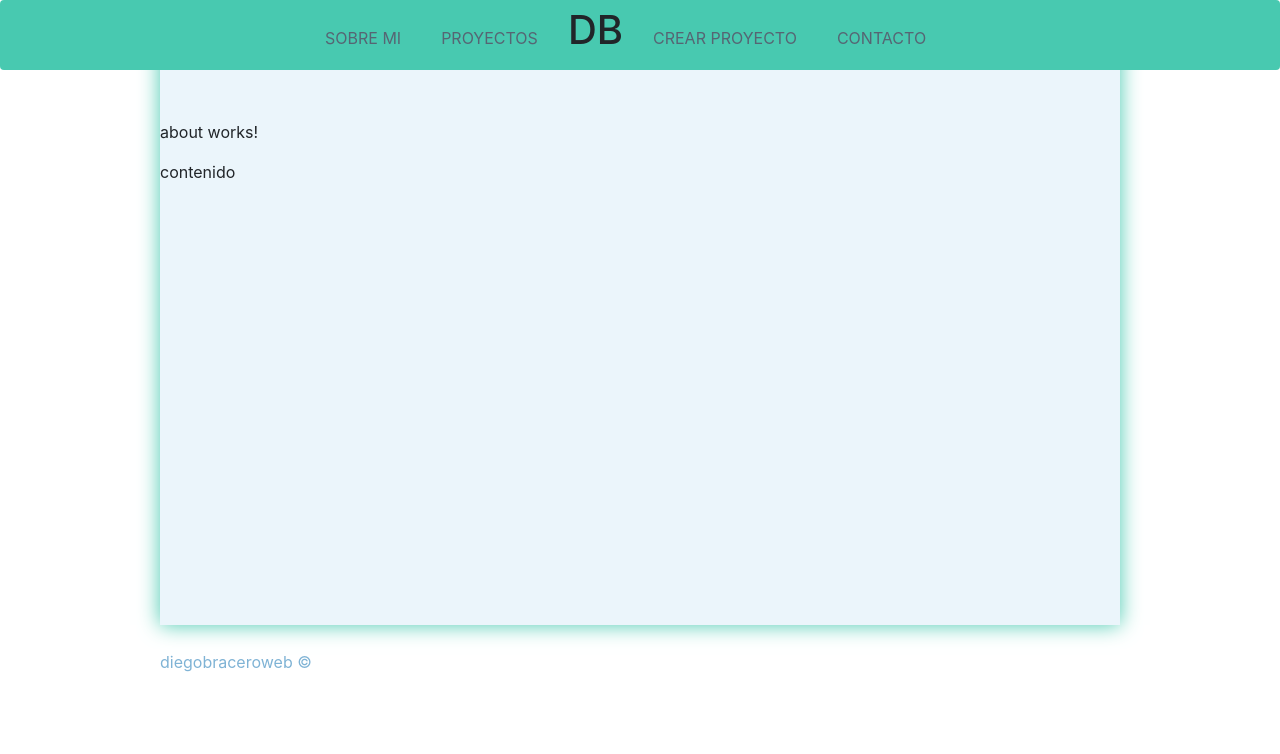
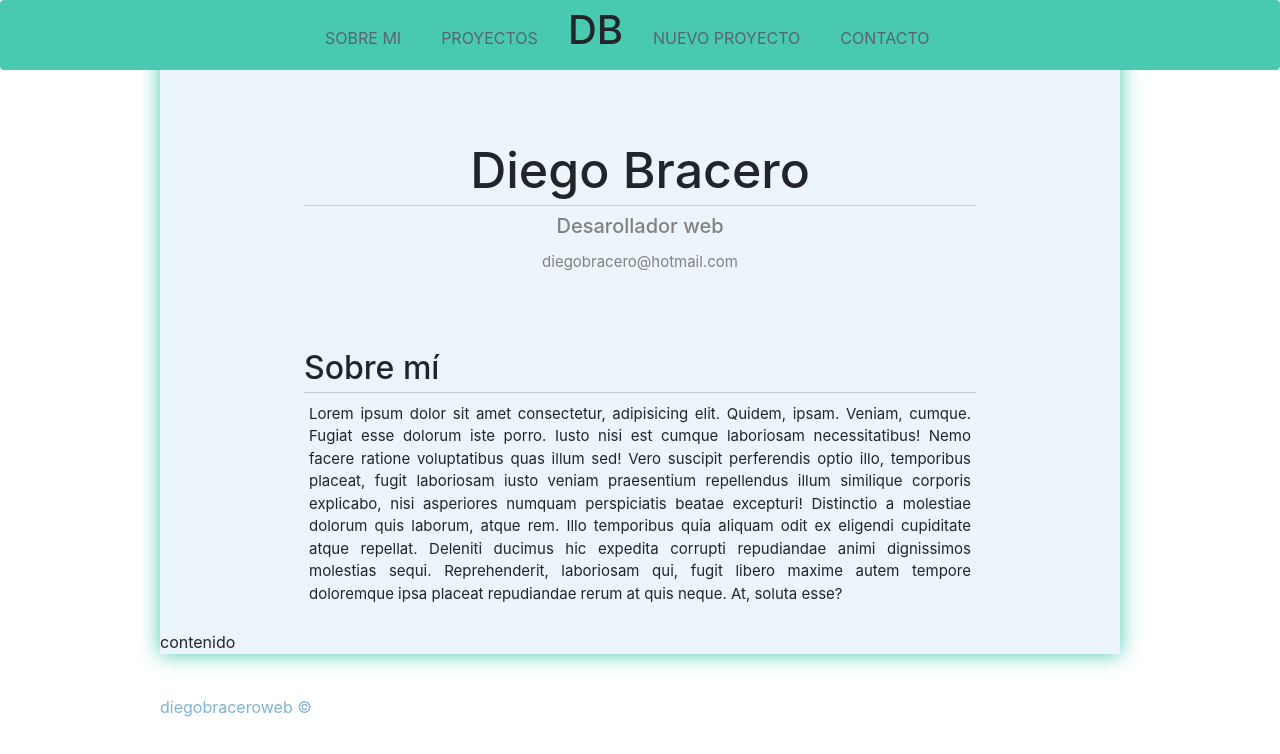
Before and after one commit to dgbracero/PortafolioAngular, an Angular app: page / in a window 1280 px wide. Shown: the top 754 px of the page. Built offline with nearby package versions, Linux system fonts and the light colour scheme.

Commit message:
Página sobre mi

```diff
--- a/src/app/app.component.css
+++ b/src/app/app.component.css
@@ -90,3 +90,17 @@ footer{
     padding-top: 25px;
     color:  #7FB3D5 ;
 }
+
+/*Sobre mi*/
+
+#title{
+    width: 70%;
+    margin: 0px auto;
+    text-align: center;
+    margin-top: 20px;
+    margin-bottom: 100px;
+}
+
+h2{
+    border: 1px solid red;
+}
--- a/src/app/app.component.html
+++ b/src/app/app.component.html
@@ -317,7 +317,7 @@
     <li><a [routerLink]= "['/sobre-mi']" [routerLinkActive] = "['actived']"> Sobre mi</a></li>
     <li><a [routerLink]= "['/proyectos']" [routerLinkActive] = "['actived']"> Proyectos</a></li>
     <li class="logo"><h1 href="#">DB</h1></li>
-    <li><a [routerLink]= "['/crear-proyecto']" [routerLinkActive] = "['actived']"> Crear proyecto</a></li>
+    <li><a [routerLink]= "['/crear-proyecto']" [routerLinkActive] = "['actived']">Nuevo proyecto</a></li>
     <li><a [routerLink]= "['/contacto']" [routerLinkActive] = "['actived']"> Contacto</a></li>
   </ul>
 </header>
--- a/src/app/components/about/about.component.css
+++ b/src/app/components/about/about.component.css
@@ -0,0 +1,47 @@
+.title{
+    width: 70%;
+    margin: 0px auto;
+    text-align: center;
+    margin-top: 20px;
+    margin-bottom: 70px;
+}
+
+h1{
+    /*border: 1px solid red;*/
+    text-align: center;
+    font-size: 50px;
+    border-bottom:1px solid #ccc;
+    padding-bottom: 5px;
+}
+
+
+.title h2{
+    text-align: center;
+    font-size: 20px;
+    color: gray;
+}
+
+.title p{
+    text-align: center;
+    font-size: 15px;
+    color: gray;
+}
+
+p{
+    text-align: justify;
+    padding: 5px;
+}
+
+
+article.about{
+    width: 70%;
+    margin: 0px auto;
+    margin-bottom: 20px;
+    font-size: 15px;
+}
+
+.about h2{
+    border-bottom: 1px solid #ccc;
+    padding-bottom: 5px;
+    margin-bottom: 5px;
+}
--- a/src/app/components/about/about.component.html
+++ b/src/app/components/about/about.component.html
@@ -1 +1,12 @@
-<p>about works!</p>
+<div class="title">
+    <h1>{{title}}</h1>
+    <h2>{{subtitle}}</h2>
+    <p>{{email}}</p>
+</div>
+
+<article class="about">
+    <h2>Sobre mí</h2>
+    <p>
+        Lorem ipsum dolor sit amet consectetur, adipisicing elit. Quidem, ipsam. Veniam, cumque. Fugiat esse dolorum iste porro. Iusto nisi est cumque laboriosam necessitatibus! Nemo facere ratione voluptatibus quas illum sed! Vero suscipit perferendis optio illo, temporibus placeat, fugit laboriosam iusto veniam praesentium repellendus illum similique corporis explicabo, nisi asperiores numquam perspiciatis beatae excepturi! Distinctio a molestiae dolorum quis laborum, atque rem. Illo temporibus quia aliquam odit ex eligendi cupiditate atque repellat. Deleniti ducimus hic expedita corrupti repudiandae animi dignissimos molestias sequi. Reprehenderit, laboriosam qui, fugit libero maxime autem tempore doloremque ipsa placeat repudiandae rerum at quis neque. At, soluta esse?
+    </p>
+</article>
--- a/src/app/components/about/about.component.ts
+++ b/src/app/components/about/about.component.ts
@@ -6,8 +6,15 @@ import { Component, OnInit } from '@angular/core';
   styleUrls: ['./about.component.css']
 })
 export class AboutComponent implements OnInit {
+  public title: string;
+  public subtitle: string;
+  public email: string;
 
-  constructor() { }
+  constructor() {
+    this.title = "Diego Bracero";
+    this.subtitle = "Desarollador web";
+    this.email = "diegobracero@hotmail.com";
+  }
 
   ngOnInit(): void {
   }
```
